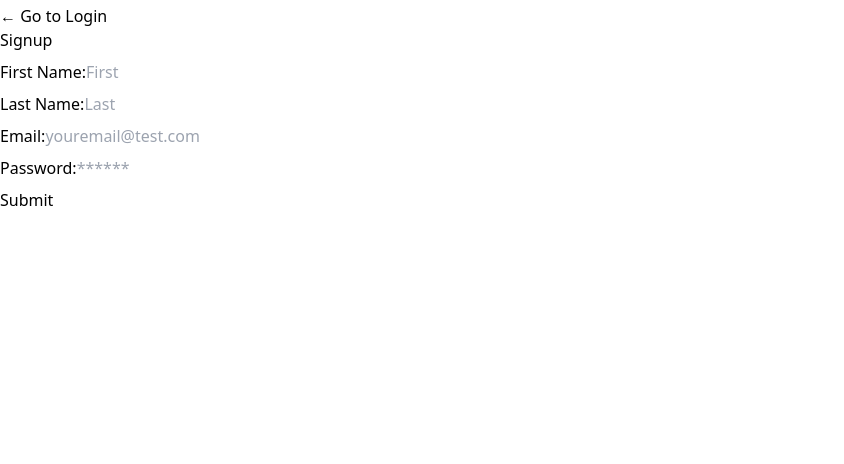
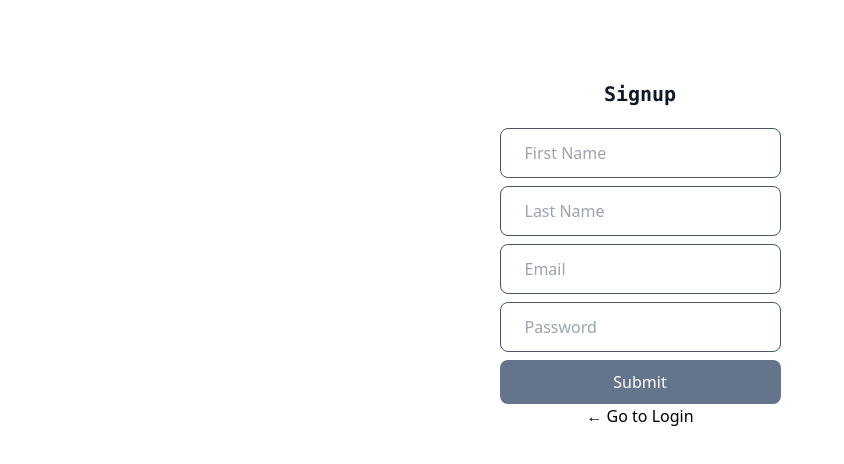
Before and after one commit to zallen16/Group5-Calendar-Meetup, a React (Vite) app in the folder client/: page /signup in a window 1280 px wide. Shown: the top 464 px of the page, without its empty margins (0-844 px from the left). Built offline with nearby package versions, Linux system fonts and the light colour scheme.

Commit message:
Styled Signup page

```diff
--- a/client/src/components/loginForm/index.jsx
+++ b/client/src/components/loginForm/index.jsx
@@ -5,10 +5,10 @@ const Login =()=>(
             <form>
                 <input type="text" className="w-full px-6 py-3 mb-2 border border-slate-600 rounded-lg font-medium " placeholder="Email"/>
                 <input type="password" className="w-full px-6 py-3 mb-2 border border-slate-600 rounded-lg font-medium " placeholder="Password" />
-                <input type="submit" value="login" className="bg-slate-500 hover:bg-slate-700 text-white text-base rounded-lg py-2.5 px-5 transition-colors w-full text-[19px]"></input>
+                <input type="submit" value="Login" className="bg-slate-500 hover:bg-slate-700 text-white text-base rounded-lg py-2.5 px-5 transition-colors w-full text-[19px]"></input>
             </form>
             <p className="text-center mt-3 text-[14px]">Don&#x27;t have an account?
-                <a href="/signup" className="text-gray-600">Create one</a>
+                <a href="/signup" className="text-gray-600"> Create one</a>
             </p>
         </div>
     </div>
--- a/client/src/pages/signup.jsx
+++ b/client/src/pages/signup.jsx
@@ -31,45 +31,44 @@ function Signup(props) {
     };
 
     return (
-      <div className="container my-1">
-        <Link to="/login">← Go to Login</Link>
-
-        <h2>Signup</h2>
+      <div className="max-w-[280px] mx-auto">
+        <div className="flex flex-col items-center mt-[10vh]">
+          <h2 className="mb-5 text-gray-900 font-mono font-bold text-xl">Signup</h2>
           <form onSubmit={handleFormSubmit}>
-          <div className="flex-row space-between my-2">
-            <label htmlFor="firstName">First Name:</label>
+            <div className="w-full px-6 py-3 mb-2 border border-slate-600 rounded-lg font-medium ">
+              {/* <label htmlFor="firstName">First Name:</label> */}
               <input
-              placeholder="First"
+                placeholder="First Name"
                 name="firstName"
                 type="firstName"
                 id="firstName"
                 onChange={handleChange}
               />
             </div>
-          <div className="flex-row space-between my-2">
-            <label htmlFor="lastName">Last Name:</label>
+            <div className="w-full px-6 py-3 mb-2 border border-slate-600 rounded-lg font-medium ">
+              {/* <label htmlFor="lastName">Last Name:</label> */}
               <input
-              placeholder="Last"
+                placeholder="Last Name"
                 name="lastName"
                 type="lastName"
                 id="lastName"
                 onChange={handleChange}
               />
             </div>
-          <div className="flex-row space-between my-2">
-            <label htmlFor="email">Email:</label>
+            <div className="w-full px-6 py-3 mb-2 border border-slate-600 rounded-lg font-medium ">
+              {/* <label htmlFor="email">Email:</label> */}
               <input
-              placeholder="youremail@test.com"
+                placeholder="Email"
                 name="email"
                 type="email"
                 id="email"
                 onChange={handleChange}
               />
             </div>
-          <div className="flex-row space-between my-2">
-            <label htmlFor="pwd">Password:</label>
+            <div className="w-full px-6 py-3 mb-2 border border-slate-600 rounded-lg font-medium ">
+              {/* <label htmlFor="pwd">Password:</label> */}
               <input
-              placeholder="******"
+                placeholder="Password"
                 name="password"
                 type="password"
                 id="pwd"
@@ -77,9 +76,11 @@ function Signup(props) {
               />
             </div>
             <div className="flex-row flex-end">
-            <button type="submit">Submit</button>
+              <button type="submit" className="bg-slate-500 hover:bg-slate-700 text-white text-base rounded-lg py-2.5 px-5 transition-colors w-full text-[19px]">Submit</button>
             </div>
           </form>
+          <Link to="/login">← Go to Login</Link>
+        </div>
       </div>
     );
   }
```
Lines whose indentation alone changed are shown as unchanged.
